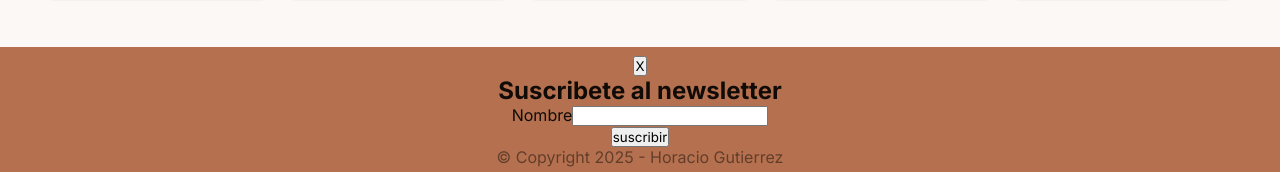
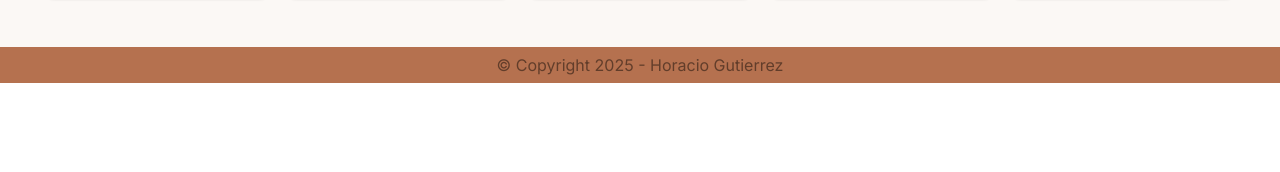
Before and after one commit to HoracioGutierrez/68565, a React (Vite) app: page / in a window 1280 px wide. Shown: the part 2160-2332 px from the top of the page. After the commit the page ends 2243 px from the top, so only its background shows below. Built offline with nearby package versions, Linux system fonts and the light colour scheme.

Commit message:
Eventos y State uplifting

```diff
--- a/src/Header.jsx
+++ b/src/Header.jsx
@@ -1,5 +1,5 @@
 import { Flex } from "antd";
-import { Link, NavLink } from "react-router-dom";
+import { NavLink } from "react-router-dom";
 
 export const Header = () => {
   return (
--- a/src/components/Carrito.jsx
+++ b/src/components/Carrito.jsx
@@ -1,6 +1,10 @@
+import Formulario from "./Formulario"
+
 const Carrito = () => {
   return (
-    <div>Carrito</div>
+    <div>
+      <Formulario/>
+    </div>
   )
 }
 
--- a/src/components/Contador.jsx
+++ b/src/components/Contador.jsx
@@ -1,13 +1,10 @@
 import { useState } from "react"
 
-//Este es el componente
 export const Contador = () => {
 
-    //Este es el estado
     const [contador, setContador] = useState(0)
     const [isDarkMode, setIsDarkMode] = useState(true)
 
-    //Estas son acciones
     const handleSumar = () => {
         setContador(contador + 1)
     }
@@ -20,7 +17,6 @@ export const Contador = () => {
         setIsDarkMode(!isDarkMode)
     }
 
-    //Esta es la vista
     return (
         <div className={isDarkMode ? "dark" : "light"}>
             <p>Cantidad : {contador}</p>
--- a/src/components/Footer.jsx
+++ b/src/components/Footer.jsx
@@ -1,18 +1,6 @@
-import { useState } from "react"
-import Formulario from "./Formulario"
-
 export const Footer = () => {
-    const [isVisible, setIsVisible] = useState(true)
-
-    const handleToggle = () => {
-        setIsVisible(!isVisible)
-    }
     return (
         <footer className="footer">
-            <button onClick={handleToggle}>
-                X
-            </button>
-            {isVisible == true ? <Formulario /> : null}
             <p className="footer__text">&copy; Copyright 2025 - Horacio Gutierrez</p>
         </footer>
     )
--- a/src/components/Formulario.jsx
+++ b/src/components/Formulario.jsx
@@ -1,40 +1,43 @@
-import { useEffect, useRef } from "react"
+import { useState } from "react"
+import Input from "./Input"
 
 function Formulario() {
 
-    //estados
-    //useRef(); => { current : null }
-    const inputRef = useRef()
+    const [valorDelInput, setValorDelInput] = useState("")
 
-    /* document.addEventListener("click",()=>{
-        console.log("click en el documento")
-    })
- */
-    //efectos
-    useEffect(() => {
-        //console.log("🚀 ~ Formulario ~ inputRef:", inputRef) //{current:<input/>}
-        //inputRef.current.value => "El valor del input"
-    }, [])
-
-    //acciones
-    //form.addEventListener('submit', (e) => {})
-    //submitButton.addEventListener('click', (e) => {})
-    //input.addEventListener('change', (e) => {})
-    const handleSubmit = (e) => {
-        e.preventDefault() //Esto nos da la "no recarga" de pagina
-        //console.log(inputRef.current.value)
+    const handleSubmit = (event) => {
+        event.preventDefault()
+        console.log("El usuario escribio : " + valorDelInput)
     }
 
-    //vista
+    const saludar = (event) => {
+        //event.preventDefault()
+        //console.log("soy saludar")
+        //console.log(event)
+    }
+
+    const handleTitle = (event) => {
+        //console.log("soy handleTitle")
+        //console.log(event)
+        //event.stopPropagation()
+    }
+
+    const handleInputValue = (data) => {
+        //console.log(data)
+        setValorDelInput(data)
+    }
+
     return (
-        <div>
-            <h2>Suscribete al newsletter</h2>
+        <div onClick={saludar}>
+            <h2 onClick={handleTitle}>Suscribete al newsletter</h2>
             <form onSubmit={handleSubmit}>
                 <div>
-                    <label htmlFor="nombre">Nombre</label>
-                    <input type="text" id="nombre" name="nombre" ref={inputRef} />
+                    <label htmlFor="nombre" >Nombre</label>
+                    <Input
+                        onInputValue={handleInputValue}
+                    />
                 </div>
-                <button>suscribir</button>
+                <button type="submit">suscribir</button>
             </form>
         </div>
     )
--- /dev/null
+++ b/src/components/Input.jsx
@@ -0,0 +1,29 @@
+import { useRef } from "react"
+
+const Input = (props) => {
+
+
+    const inputRef = useRef()
+
+    const handleChange = (event) => {
+        //event.targert.value
+        //inputRef.current.value
+
+        //console.log("soy handleChange")
+        //console.log(event)
+        props.onInputValue(inputRef.current.value)
+    }
+
+    return (
+        <input
+            /* onKeyDown={handleChange} */
+            onChange={handleChange}
+            type="text"
+            id="nombre"
+            name="nombre"
+            ref={inputRef}
+        />
+    )
+}
+
+export default Input
--- a/src/components/ItemListContainer.jsx
+++ b/src/components/ItemListContainer.jsx
@@ -1,14 +1,12 @@
+import { useParams } from "react-router-dom";
 import { useState, useEffect } from "react";
 import Item from "./Item";
-import { useParams } from "react-router-dom";
 
 const ItemListContainer = () => {
 
-    //Estados
     const [resultado, setResultado] = useState([])
-    const params = useParams() //{}
+    const params = useParams()
 
-    //Efectos
     useEffect(() => {
         fetch(params.id === undefined ? '/productos.json' : `/${params.id}.json`)
             .then((res) => {
@@ -19,7 +17,6 @@ const ItemListContainer = () => {
             });
     }, [params.id])
 
-    //Vista
     return (
         <div className="fluid-grid">
             {resultado.map((producto) => {
--- a/src/components/Reloj.jsx
+++ b/src/components/Reloj.jsx
@@ -4,22 +4,18 @@ function Reloj() {
 
     const [test,setTest] = useState(true)
 
-    //efectos
-    //useEffect(()=>{},[])
     useEffect(()=>{
         setInterval(()=>{
-            //console.log("paso un segundo")
+            console.log("paso un segundo")
         },1000)
     },[])
 
-    //acciones
     const handleIniciar = () => {
         setTest(false)
     }
 
     const handlePausar = () => {}
 
-    //vista
     return (
         <div>
             <h2>Reloj</h2>
--- a/src/main.jsx
+++ b/src/main.jsx
@@ -1,22 +1,16 @@
 import { createRoot } from "react-dom/client";
 import { StrictMode } from "react";
 import App from "./App.jsx";
+import { BrowserRouter } from "react-router-dom";
 import "./index.scss";
-import { BrowserRouter } from "react-router-dom";
 
 const DOMElement = document.getElementById("root");
 const VDOMElement = createRoot(DOMElement);
 
-/*
 VDOMElement.render(
   <StrictMode>
-    <App />
+    <BrowserRouter>
+      <App />
+    </BrowserRouter>
   </StrictMode>
 );
-*/
-
-VDOMElement.render(
-  <BrowserRouter>
-    <App />
-  </BrowserRouter>
-);
```
Also changed, not shown: src/App.jsx (+3 -8 lines), src/components/ProductDetailContainer.jsx (+0 -16 lines), info.txt, 1 other file (tests, documents, lock files or other folders).
